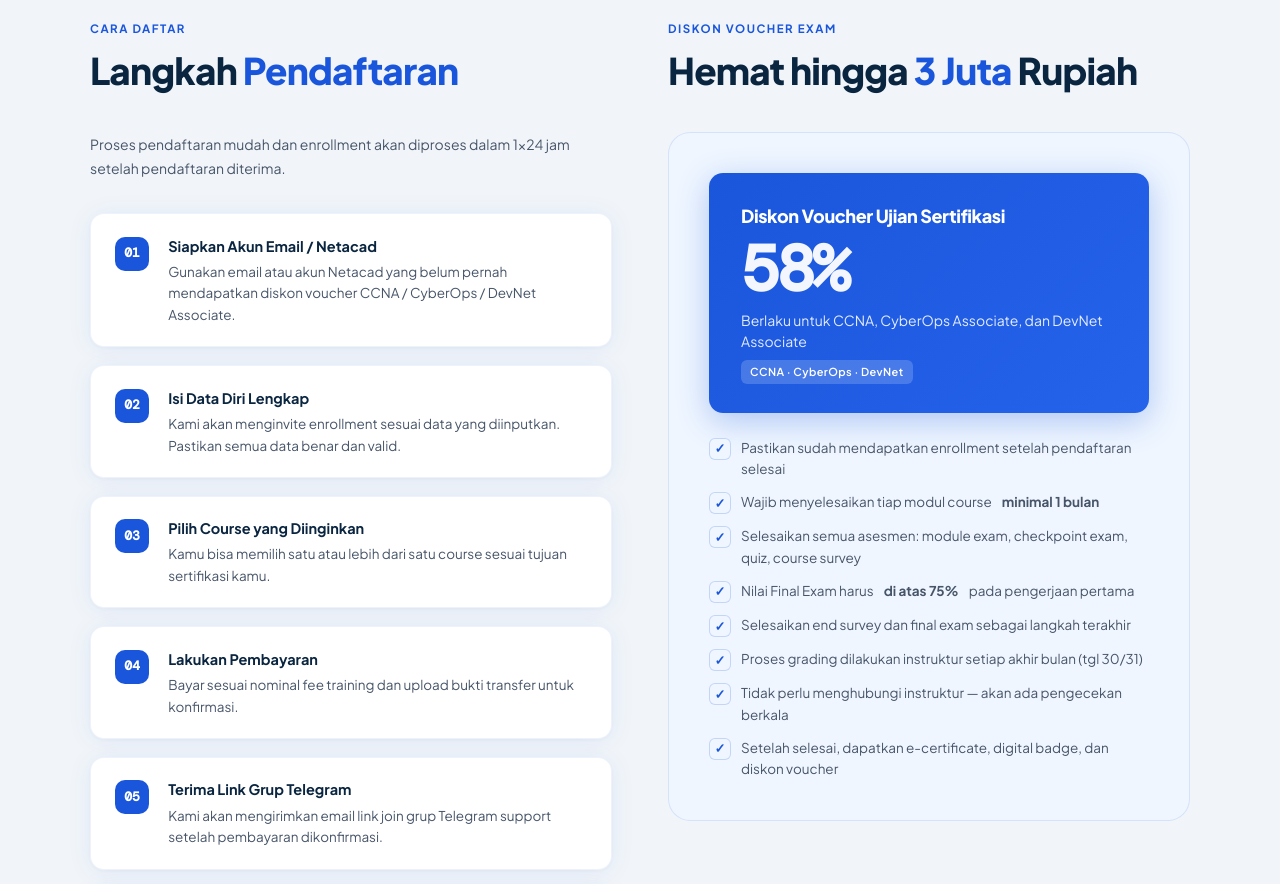
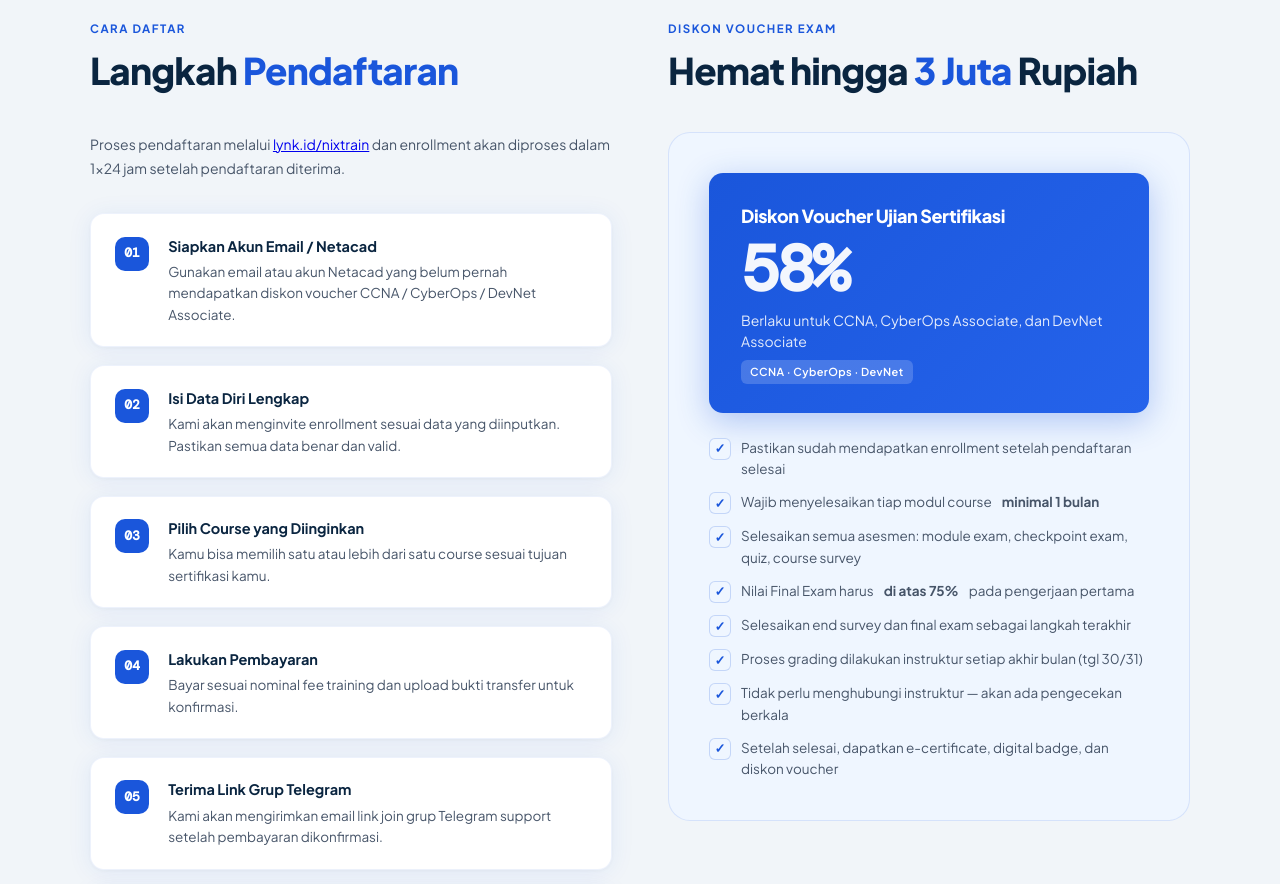
Before and after one commit to nixtrain/nixtrain.github.io, a plain HTML site: page index.html in a window 1280 px wide. Shown: the part 1720-2604 px from the top of the page. Drawn offline with nearby package versions, Linux system fonts and the light colour scheme.

Commit message:
Update index.html

```diff
--- a/index.html
+++ b/index.html
@@ -546,7 +546,7 @@
       <div>
         <div class="section-label">Cara Daftar</div>
         <h2 class="section-title">Langkah <span>Pendaftaran</span></h2>
-        <p style="font-size:14px; color:var(--gray-600); margin-bottom:2rem; line-height:1.75;">Proses pendaftaran mudah dan enrollment akan diproses dalam 1×24 jam setelah pendaftaran diterima.</p>
+        <p style="font-size:14px; color:var(--gray-600); margin-bottom:2rem; line-height:1.75;">Proses pendaftaran melalui <a href="https://lynk.id/nixtrain">lynk.id/nixtrain</a> dan enrollment akan diproses dalam 1×24 jam setelah pendaftaran diterima.</p>
         <div class="steps fade-in">
           <div class="step">
             <div class="step-num">01</div>
```
